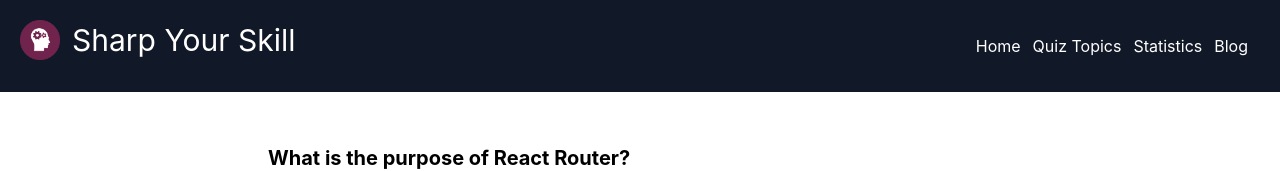
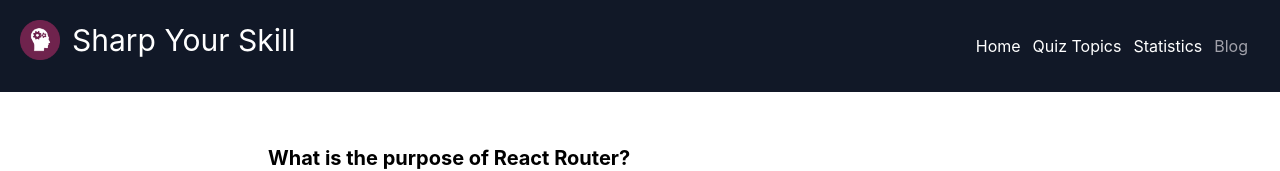
Before and after one commit to yusuf-khan-swd/sharp-your-skill, a React (Create React App) app: page /blog in a window 1280 px wide. Shown: the top 171 px of the page. Built offline with nearby package versions, Linux system fonts and the light colour scheme.

Commit message:
isActive added to link and its work

```diff
--- /dev/null
+++ b/src/components/Header/Header.css
@@ -0,0 +1,3 @@
+.active {
+  color: rgb(161 161 170);
+}
--- a/src/components/Header/Header.js
+++ b/src/components/Header/Header.js
@@ -1,6 +1,7 @@
 import React from "react";
 import { Link, NavLink } from "react-router-dom";
 import logo from '../../images/logo.png';
+import './Header.css';
 
 const Header = () => {
   return (
@@ -13,7 +14,7 @@ const Header = () => {
         <p className="text-3xl">Sharp Your Skill</p>
       </Link>
       <nav>
-        <NavLink className={`mr-3 hover:text-zinc-400`} to="/home">
+        <NavLink className={`mr-3 hover:text-zinc-400 ${({ isActive }) => isActive ? 'active' : undefined}`} to="/home">
           Home
         </NavLink>
         <NavLink className={`mr-3 hover:text-zinc-400`} to="/topics">
```
